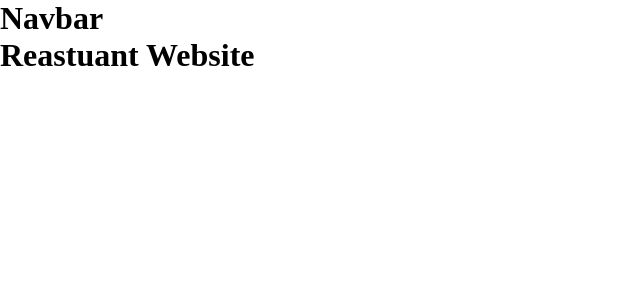
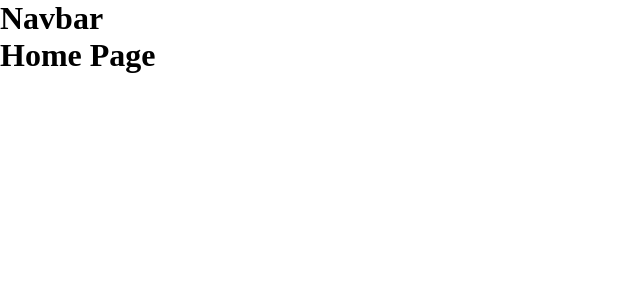
Before and after one commit to Nandaniyadav/Resturant_Website-React-js-MUI, a React (Create React App) app: page / in a window 1280 px wide. Shown: the top 300 px of the page, without its empty margins (0-640 px from the left). Built offline with nearby package versions, Linux system fonts and the light colour scheme.

Commit message:
add routing

```diff
--- a/src/App.js
+++ b/src/App.js
@@ -1,12 +1,24 @@
 import React from "react";
 import Layout from "./components/Layout/Layout";
+import {BrowserRouter,Routes, Route} from 'react-router-dom';
+import Home from './pages/Home';
+import About from './pages/About';
+import Contact from './pages/Contact';
+import Menu from './pages/Menu';
+import Pagenotfound from './pages/Pagenotfound';
 
-const App = () => {
+function App (){
   return (
     <div>
-      <Layout>
-        <h1>Reastuant Website</h1>
-      </Layout>
+      <BrowserRouter>
+      <Routes>
+      <Route path="/" element={<Home/>} />
+      <Route path="/about" element={<About/>}/>
+      <Route path="/contact" element={<Contact/>}/>
+      <Route path="/menu" element={<Menu/>}/>
+      <Route path="*" element={<Pagenotfound/>}/>
+      </Routes>
+      </BrowserRouter>
     </div>
   );
 };
```
Also changed, not shown: src/pages/Pagenotfound.js (renamed from src/pages/Pagenotfount.js).
